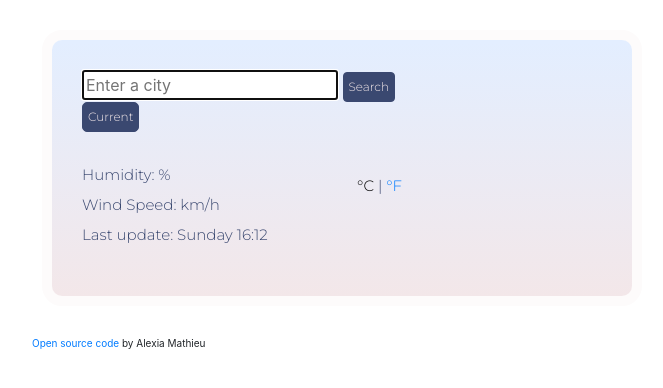
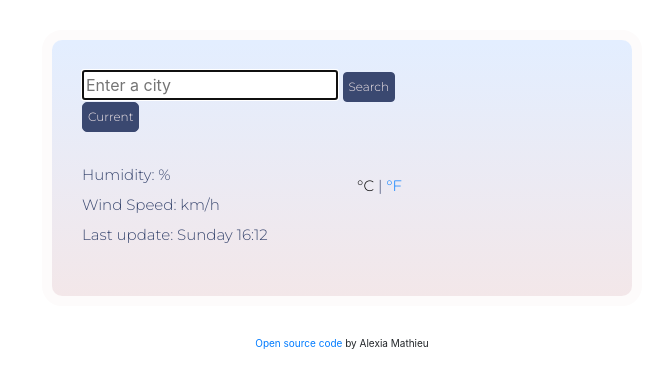
Before and after one commit to aacmathieu/Weather-widget, a plain HTML site: page index.html in a window 1280 px wide. Shown: the whole page, without its empty margins (298-961 px from the left). Drawn offline with nearby package versions, Linux system fonts and the light colour scheme; no server answers.

Commit message:
Updated signature placement

```diff
--- a/src/styles.css
+++ b/src/styles.css
@@ -105,5 +105,5 @@ li {
 .signature {
   font-size: 10px;
   display: block;
-  margin: 5px 330px;
+  text-align: center;
 }
```
